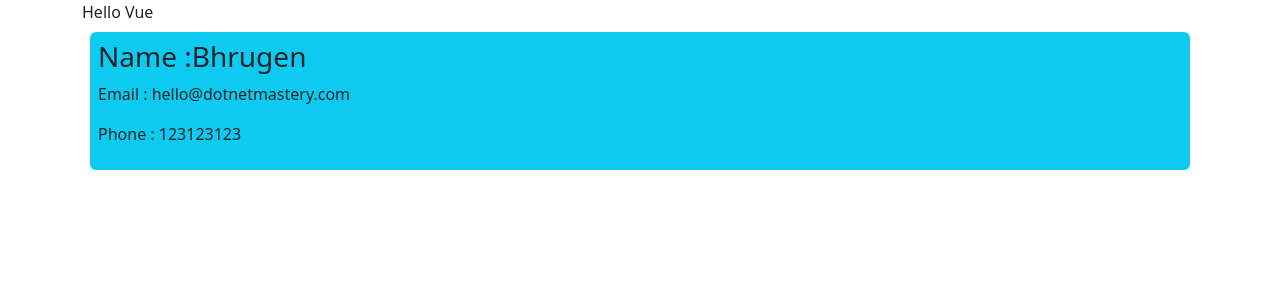
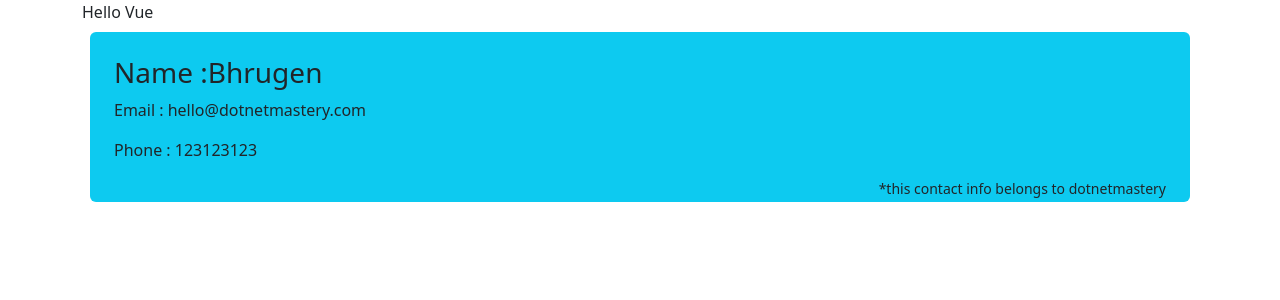
Before and after one commit to tee2490/02_VueComponents, a Vue app: page / in a window 1280 px wide. Shown: the top 300 px of the page. Built offline with nearby package versions, Linux system fonts and the light colour scheme.

Commit message:
09  binding props

```diff
--- a/src/App.vue
+++ b/src/App.vue
@@ -1,14 +1,18 @@
 <template>
   <div class="container">
     <div>{{ message }}</div>
-    <Contact name="Bhrugen" phone="123123123"></Contact>
+    <Contact
+      name="Bhrugen"
+      phone="123123123"
+      :ownername="contactsOwner"
+    ></Contact>
   </div>
 </template>
 
 <script setup>
 import Contact from "./components/Contact.vue";
-import ButtonCounter from "./components/ButtonCounter.vue";
 const message = "Hello Vue";
+const contactsOwner = "dotnetmastery";
 </script>
 
 <style></style>
--- a/src/components/Contact.vue
+++ b/src/components/Contact.vue
@@ -1,13 +1,15 @@
 <template>
-  <div class="bg-info rounded p-2 m-2">
+  <div class="bg-info rounded p-4 m-2">
     <h3>Name :{{ name }}</h3>
     <p>Email : {{ email }}</p>
     <p>Phone : {{ phone }}</p>
+    <p class="float-end small" v-if="ownername != ''">
+      *this contact info belongs to {{ ownername }}
+    </p>
   </div>
 </template>
-
 <script setup>
 import { ref, defineProps } from "vue";
 const email = ref("hello@dotnetmastery.com");
-const props = defineProps(["name", "phone"]);
+const props = defineProps(["name", "phone", "ownername"]);
 </script>
```
